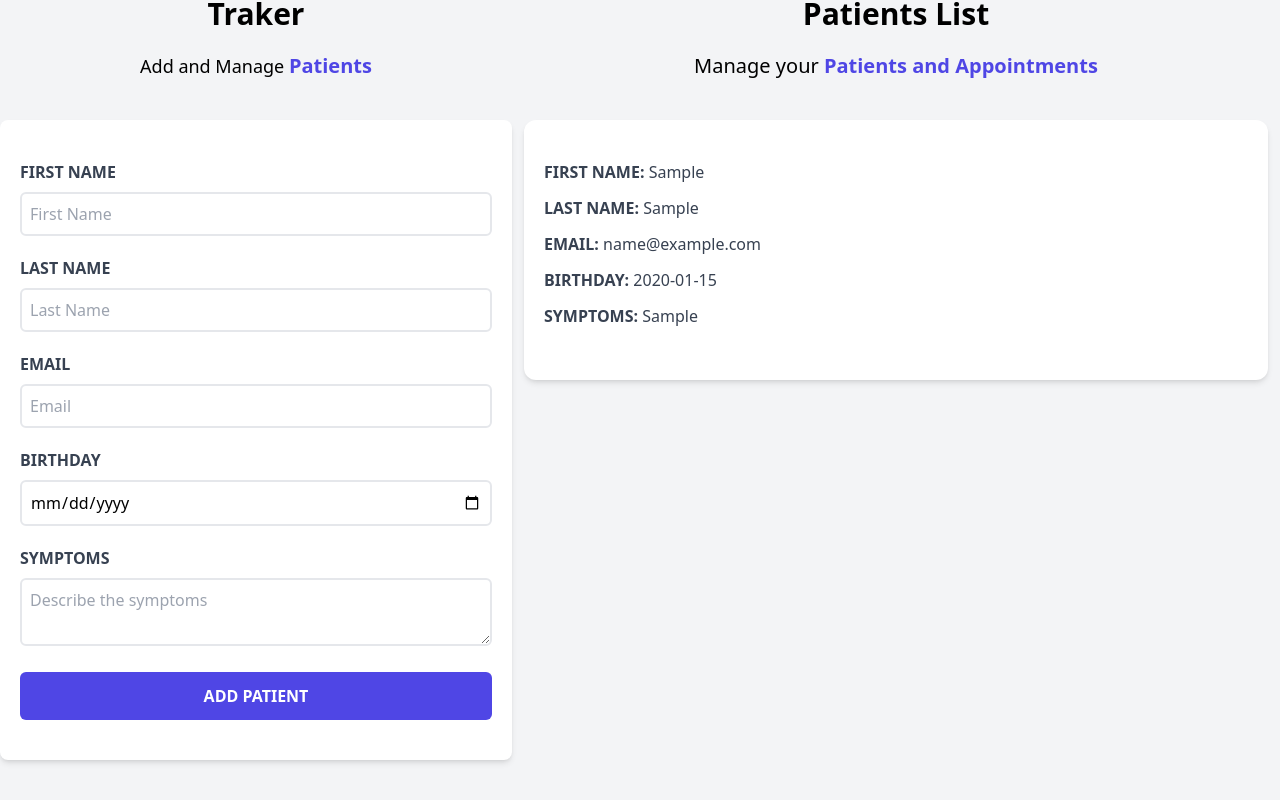
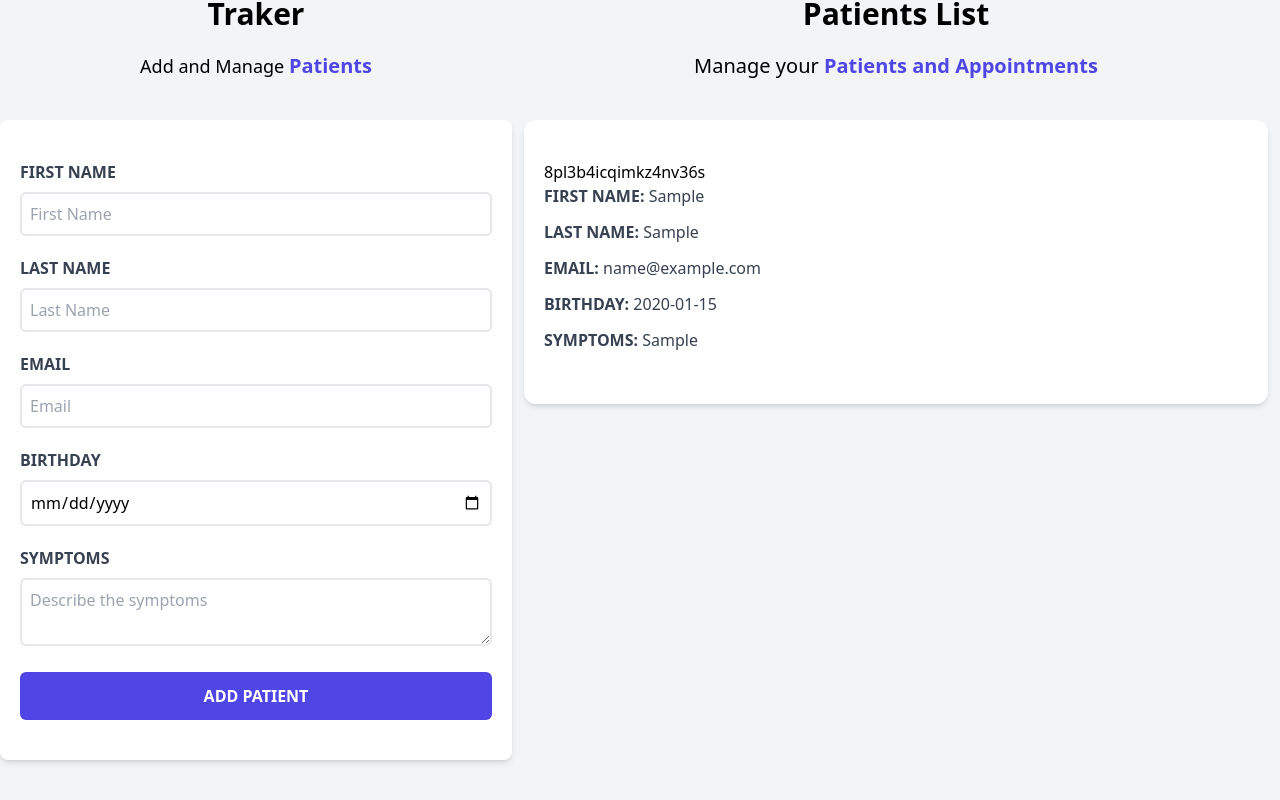
Before and after one commit to SrVleh/appointments-project, a React (Vite) app: page / in a window 1280 px wide. Both pictures are taken after typing "Sample", "Sample", "name@example.com", "2020-01-15", "Sample" into the empty fields and a click on the input "Add patient". Shown: the part 228-1028 px from the top of the page. Built offline with nearby package versions, Linux system fonts and the light colour scheme.

Commit message:
Fixed error generating random id for the patient

```diff
--- a/src/App.jsx
+++ b/src/App.jsx
@@ -13,11 +13,11 @@ function App() {
         <Header/>
         <div className="mt-12 md:flex">
           <Form
-            patients={ patients }
-            setPatients={ setPatients }
+            patients = { patients }
+            setPatients = { setPatients }
           />
           <PatientsList
-            patients={ patients }
+            patients = { patients }
           />
         </div>
     </div>
--- a/src/components/Form.jsx
+++ b/src/components/Form.jsx
@@ -11,6 +11,12 @@ const Form = ({ patients, setPatients }) => {
 
     const [error, setError] = useState(false)
 
+    const genId = () => {
+        const random = Math.random().toString(36).substring(2)
+        const date = Date.now().toString(36)
+
+        return random + date
+    }
 
     const handleSubmit = (e) => {
         e.preventDefault()
@@ -30,7 +36,8 @@ const Form = ({ patients, setPatients }) => {
             lName,
             email,
             birthday,
-            symptoms
+            symptoms,
+            id: genId()
         }
 
         setPatients([...patients, patientObj])
--- a/src/components/Patient.jsx
+++ b/src/components/Patient.jsx
@@ -1,9 +1,10 @@
 const Patient = ({ patient }) => {
 
-    const { fName, lName, email, birthday, symptoms } = patient
+    const { fName, lName, email, birthday, symptoms, id } = patient
 
   return (
     <div className="m-3 bg-white shadow-md px-5 py-10 rounded-xl">
+        <p>{ id }</p>
         <p className="font-bold mb-3 text-gray-700 uppercase">First Name: {''}
             <span className="font-normal normal-case">{ fName }</span>
         </p>
--- a/src/components/PatientsList.jsx
+++ b/src/components/PatientsList.jsx
@@ -9,9 +9,10 @@ const PatientsList = ({ patients }) => {
                 <span className="text-indigo-600 font-bold text-xl">Patients and Appointments</span>
             </p>
 
-            { patients.map( (patient) =>
+            { patients.map( patient =>
                 <Patient
-                    patient={ patient }
+                    key = { patient.id }
+                    patient = { patient }
                 />
             )}
         </div>
```
